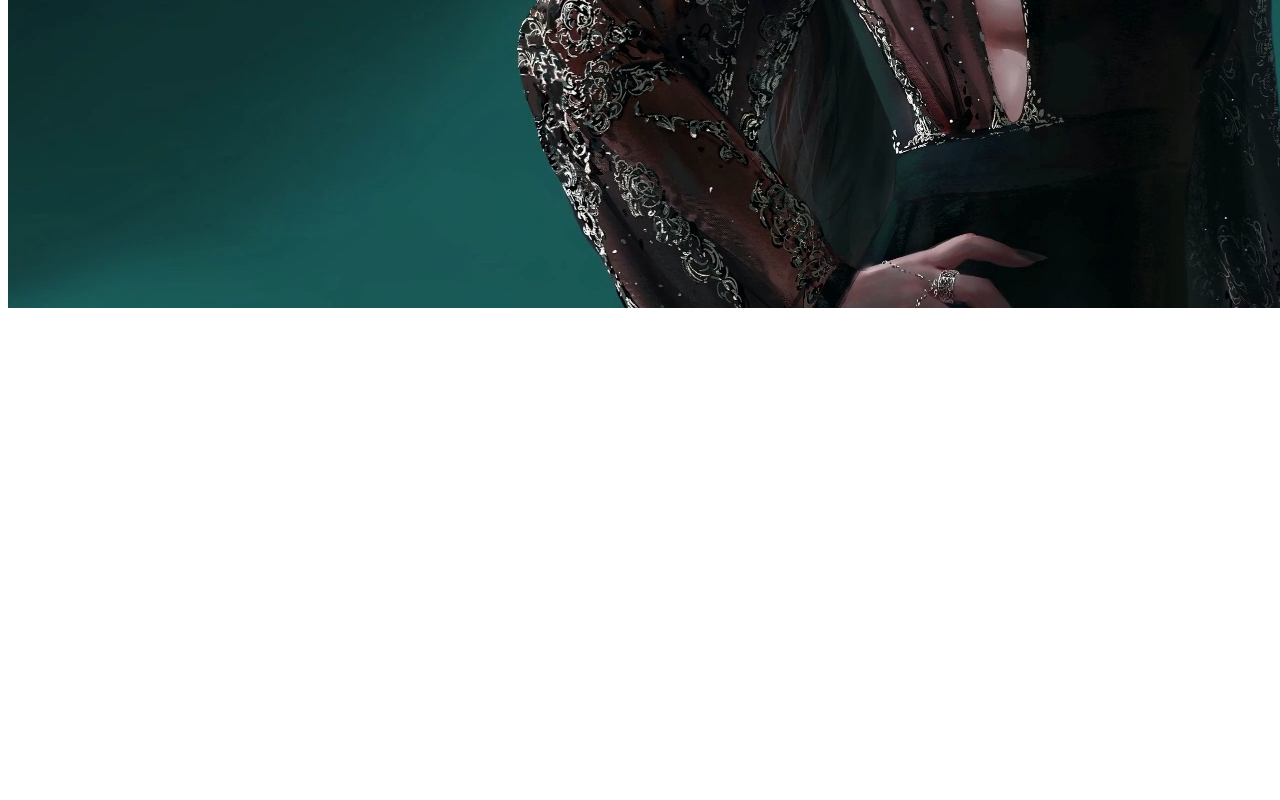
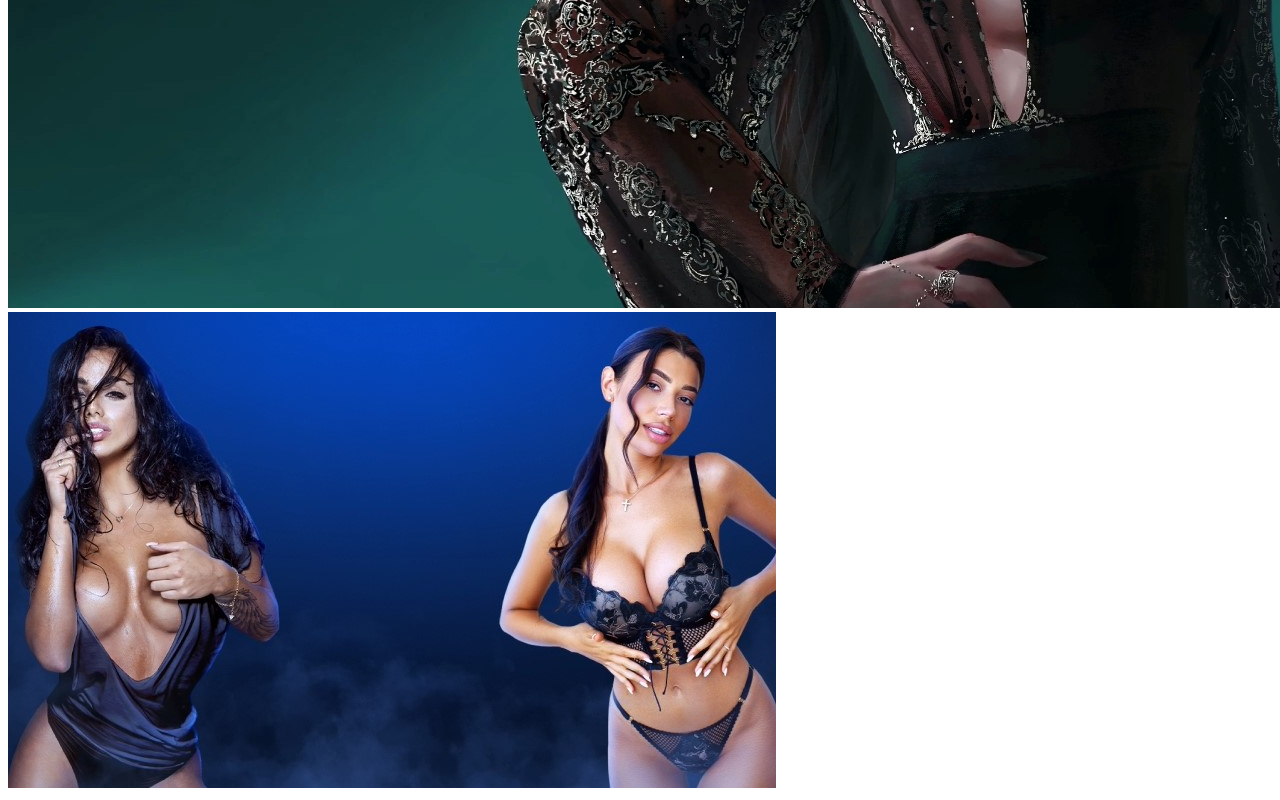
Before and after one commit to oYwyh/Discord-Themes, a plain HTML site: page index.html in a window 1280 px wide. Shown: the part 1084-1884 px from the top of the page. Before the commit the page ends 1422 px from the top, so only its background shows below. Drawn offline with Linux system fonts and the light colour scheme.

Commit message:
Update index.html

```diff
--- a/index.html
+++ b/index.html
@@ -8,6 +8,6 @@
 <body>
     <img src="images/shinobu.jpg" alt="">
     <img src="images/green.jpg" alt="">
-    <img src="images/gamb.jpg" alt="">
+    <img src="images/gambling.jpg" alt="">
 </body>
 </html>
```
